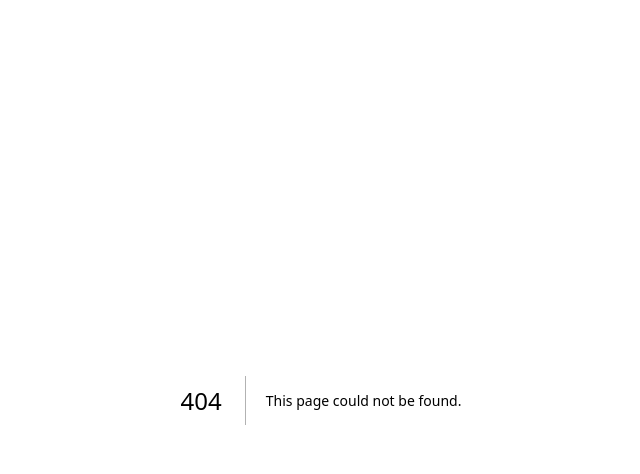
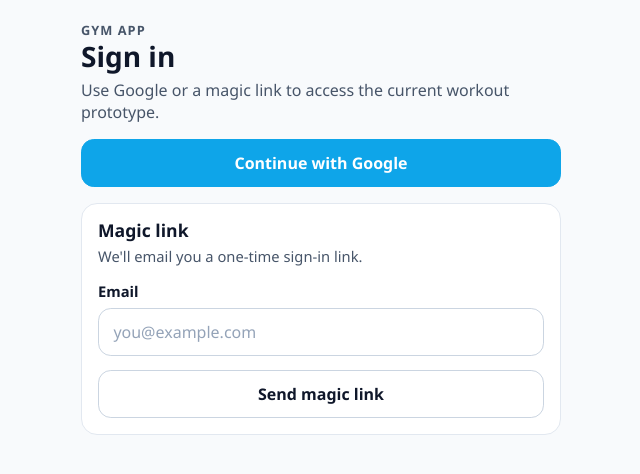
Before and after one commit to witcradg/gym-app-vibe, a Next.js app: page /login in a window 1280 px wide. Before the commit this address had no page. Shown: the top 474 px of the page, without its empty margins (319-959 px from the left). Built offline with nearby package versions, Linux system fonts and the light colour scheme; no server answers.

Commit message:
Add Supabase auth entry flow

```diff
--- a/app/globals.css
+++ b/app/globals.css
@@ -43,6 +43,115 @@ textarea {
   max-width: 32rem;
   margin: 0 auto;
   padding: 1rem 1rem 2rem;
+}
+
+.auth-page {
+  min-height: 100vh;
+  width: 100%;
+  max-width: 32rem;
+  margin: 0 auto;
+  padding: 1rem 1rem 2rem;
+  display: grid;
+  align-content: start;
+  gap: 1rem;
+}
+
+.auth-page__header h1 {
+  margin: 0;
+  font-size: 1.75rem;
+  line-height: 1.2;
+}
+
+.auth-page__header p {
+  margin: 0.35rem 0 0;
+  color: var(--text-muted);
+  line-height: 1.4;
+}
+
+.auth-page__eyebrow {
+  margin: 0 0 0.4rem;
+  font-size: 0.8rem;
+  font-weight: 700;
+  letter-spacing: 0.08em;
+  text-transform: uppercase;
+  color: var(--accent);
+}
+
+.auth-card {
+  background: var(--surface);
+  border: 1px solid var(--surface-border);
+  border-radius: 1rem;
+  padding: 1rem;
+  display: grid;
+  gap: 0.9rem;
+}
+
+.auth-card__header h2 {
+  margin: 0;
+  font-size: 1.1rem;
+  line-height: 1.2;
+}
+
+.auth-card__header p {
+  margin: 0.35rem 0 0;
+  color: var(--text-muted);
+  font-size: 0.92rem;
+  line-height: 1.35;
+}
+
+.auth-field {
+  display: grid;
+  gap: 0.4rem;
+}
+
+.auth-field__label {
+  font-size: 0.92rem;
+  font-weight: 600;
+}
+
+.auth-field__input {
+  width: 100%;
+  border: 1px solid #cbd5e1;
+  background: #fff;
+  color: var(--text);
+  border-radius: 0.8rem;
+  padding: 0.75rem 0.9rem;
+}
+
+.auth-field__input::placeholder {
+  color: #94a3b8;
+}
+
+.auth-button {
+  width: 100%;
+  border: 1px solid #cbd5e1;
+  background: #fff;
+  color: var(--text);
+  border-radius: 0.8rem;
+  padding: 0.75rem 0.95rem;
+  font-weight: 600;
+  cursor: pointer;
+}
+
+.auth-button:disabled {
+  opacity: 0.55;
+  cursor: not-allowed;
+}
+
+.auth-button--primary {
+  background: var(--accent);
+  border-color: var(--accent);
+  color: #fff;
+}
+
+.auth-page__message {
+  margin: 0;
+  padding: 0.85rem 1rem;
+  background: var(--surface);
+  border: 1px solid var(--surface-border);
+  border-radius: 0.8rem;
+  color: var(--text-muted);
+  line-height: 1.4;
 }
 
 .home__header {
--- /dev/null
+++ b/app/login/login-form.tsx
@@ -0,0 +1,101 @@
+"use client";
+
+import { useState } from "react";
+import { createClient } from "@/lib/supabase/client";
+
+export default function LoginForm() {
+  const [email, setEmail] = useState("");
+  const [message, setMessage] = useState("");
+  const [loading, setLoading] = useState(false);
+
+  async function handleGoogleLogin() {
+    setLoading(true);
+    setMessage("");
+
+    const supabase = createClient();
+    const redirectTo = `${window.location.origin}/auth/callback`;
+
+    const { error } = await supabase.auth.signInWithOAuth({
+      provider: "google",
+      options: {
+        redirectTo,
+      },
+    });
+
+    if (error) {
+      setMessage(error.message);
+      setLoading(false);
+    }
+  }
+
+  async function handleSubmit(e: React.FormEvent<HTMLFormElement>) {
+    e.preventDefault();
+    setLoading(true);
+    setMessage("");
+
+    const supabase = createClient();
+    const redirectTo = `${window.location.origin}/auth/confirm?next=/auth/success`;
+
+    const { error } = await supabase.auth.signInWithOtp({
+      email,
+      options: {
+        emailRedirectTo: redirectTo,
+      },
+    });
+
+    if (error) {
+      setMessage(error.message);
+    } else {
+      setMessage("Check your email for the magic link.");
+    }
+
+    setLoading(false);
+  }
+
+  return (
+    <main className="auth-page">
+      <header className="auth-page__header">
+        <p className="auth-page__eyebrow">Gym App</p>
+        <h1>Sign in</h1>
+        <p>Use Google or a magic link to access the current workout prototype.</p>
+      </header>
+
+      <button
+        type="button"
+        onClick={handleGoogleLogin}
+        disabled={loading}
+        className="auth-button auth-button--primary"
+      >
+        {loading ? "Loading..." : "Continue with Google"}
+      </button>
+
+      <form onSubmit={handleSubmit} className="auth-card">
+        <div className="auth-card__header">
+          <h2>Magic link</h2>
+          <p>We'll email you a one-time sign-in link.</p>
+        </div>
+
+        <div className="auth-field">
+          <label htmlFor="email" className="auth-field__label">
+            Email
+          </label>
+          <input
+            id="email"
+            type="email"
+            value={email}
+            onChange={(e) => setEmail(e.target.value)}
+            required
+            className="auth-field__input"
+            placeholder="you@example.com"
+          />
+        </div>
+
+        <button type="submit" disabled={loading} className="auth-button">
+          {loading ? "Sending..." : "Send magic link"}
+        </button>
+      </form>
+
+      {message ? <p className="auth-page__message">{message}</p> : null}
+    </main>
+  );
+}
--- /dev/null
+++ b/app/login/page.tsx
@@ -0,0 +1,16 @@
+import { redirect } from "next/navigation";
+import { createClient } from "@/lib/supabase/server";
+import LoginForm from "./login-form";
+
+export default async function LoginPage() {
+  const supabase = await createClient();
+  const {
+    data: { user },
+  } = await supabase.auth.getUser();
+
+  if (user) {
+    redirect("/");
+  }
+
+  return <LoginForm />;
+}
--- /dev/null
+++ b/lib/supabase/client.ts
@@ -0,0 +1,20 @@
+import { createBrowserClient } from "@supabase/ssr";
+
+const supabaseUrl = process.env.NEXT_PUBLIC_SUPABASE_URL;
+if (!supabaseUrl) {
+  throw new Error("Missing env var: NEXT_PUBLIC_SUPABASE_URL");
+}
+
+const supabasePublishableKey =
+  process.env.NEXT_PUBLIC_SUPABASE_PUBLISHABLE_KEY ??
+  process.env.NEXT_PUBLIC_SUPABASE_ANON_KEY;
+
+if (!supabasePublishableKey) {
+  throw new Error(
+    "Missing env var: NEXT_PUBLIC_SUPABASE_PUBLISHABLE_KEY (or legacy NEXT_PUBLIC_SUPABASE_ANON_KEY)",
+  );
+}
+
+export function createClient() {
+  return createBrowserClient(supabaseUrl, supabasePublishableKey);
+}
--- /dev/null
+++ b/lib/supabase/server.ts
@@ -0,0 +1,46 @@
+import { createServerClient } from "@supabase/ssr";
+import { cookies } from "next/headers";
+
+const supabaseUrl = process.env.NEXT_PUBLIC_SUPABASE_URL;
+if (!supabaseUrl) {
+  throw new Error("Missing env var: NEXT_PUBLIC_SUPABASE_URL");
+}
+
+const supabasePublishableKey =
+  process.env.NEXT_PUBLIC_SUPABASE_PUBLISHABLE_KEY ??
+  process.env.NEXT_PUBLIC_SUPABASE_ANON_KEY;
+
+if (!supabasePublishableKey) {
+  throw new Error(
+    "Missing env var: NEXT_PUBLIC_SUPABASE_PUBLISHABLE_KEY (or legacy NEXT_PUBLIC_SUPABASE_ANON_KEY)",
+  );
+}
+
+type CookieStore = Awaited<ReturnType<typeof cookies>>;
+type CookieOptions = Parameters<CookieStore["set"]>[2];
+type CookieToSet = {
+  name: string;
+  value: string;
+  options?: CookieOptions;
+};
+
+export async function createClient() {
+  const cookieStore = await cookies();
+
+  return createServerClient(supabaseUrl, supabasePublishableKey, {
+    cookies: {
+      getAll() {
+        return cookieStore.getAll();
+      },
+      setAll(cookiesToSet: CookieToSet[]) {
+        try {
+          cookiesToSet.forEach(({ name, value, options }) =>
+            cookieStore.set(name, value, options),
+          );
+        } catch {
+          // Called from a Server Component where setting cookies may not be allowed.
+        }
+      },
+    },
+  });
+}
```
Also changed, not shown: app/auth/callback/route.ts (added, +15 -0 lines), app/auth/confirm/route.ts (added, +19 -0 lines), app/auth/success/page.tsx (added, +10 -0 lines), app/page.tsx (+15 -14 lines).
